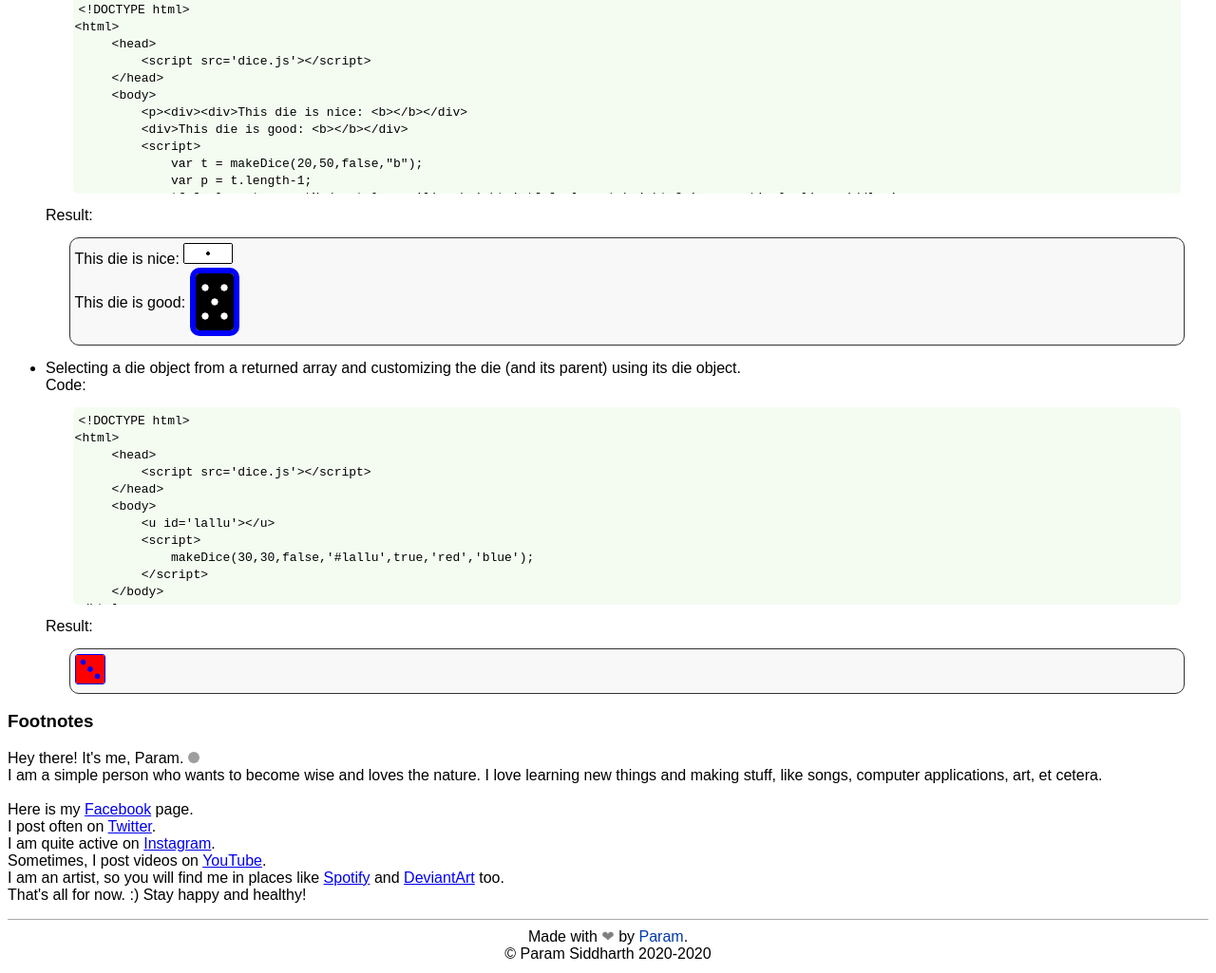
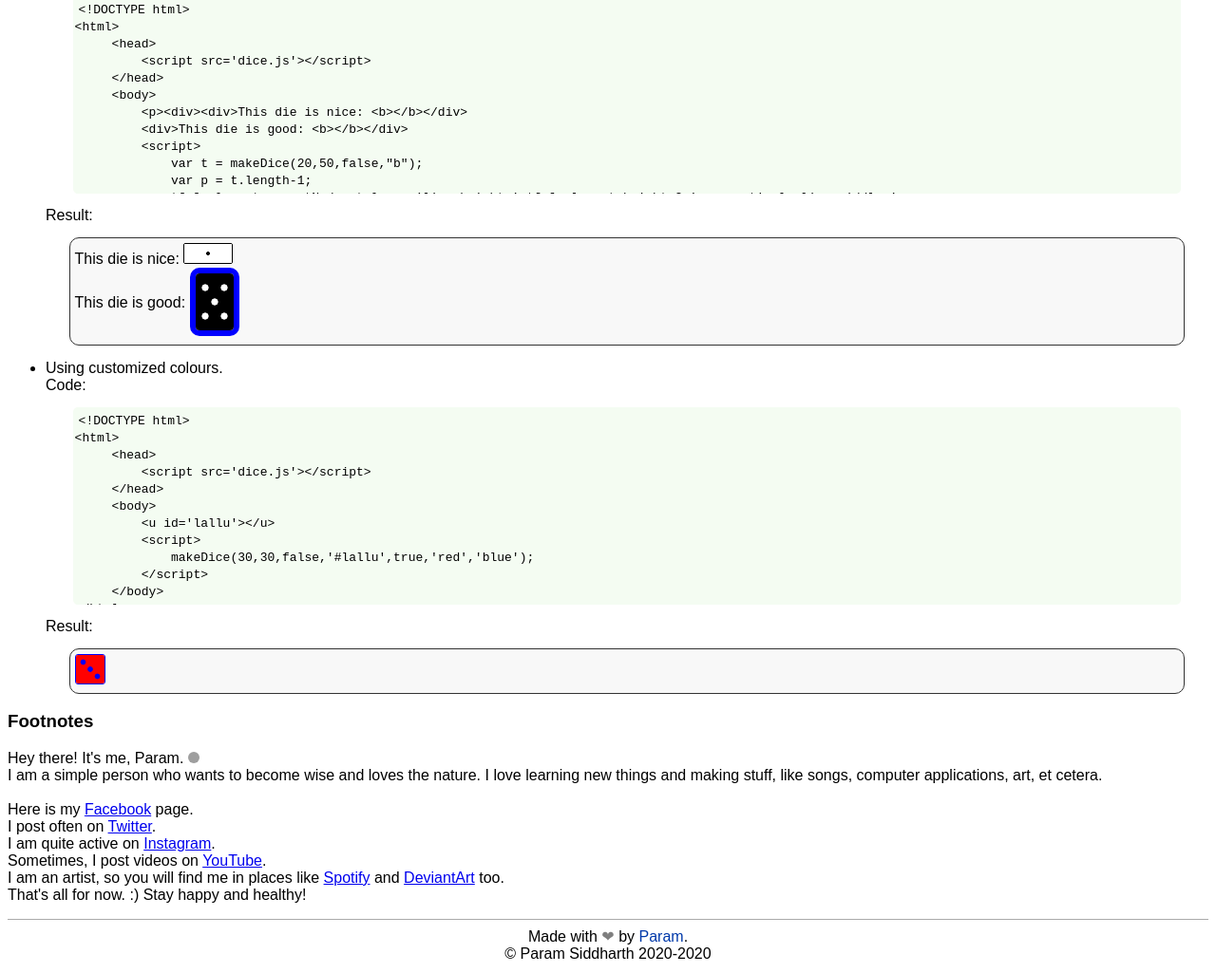
Before and after one commit to paramsiddharth/DiceJS, a plain HTML site: page docs/index.html in a window 1280 px wide. Shown: the part 3022-4047 px from the top of the page at 95% size. Drawn offline with Linux system fonts and the light colour scheme; grey boxes are pictures that could not be loaded.

Commit message:
Update index.html

```diff
--- a/docs/index.html
+++ b/docs/index.html
@@ -232,7 +232,7 @@
                     <br/><span>This die is good: <i class='example4'></i></span>
                 </div>
             </li>
-            <li>Selecting a die object from a returned array and customizing the die (and its parent) using its die object.<br/>
+            <li>Using customized colours.<br/>
                 Code:
                 <div class='code'>
                     <code>&lt;!DOCTYPE html&gt;<br />
```
